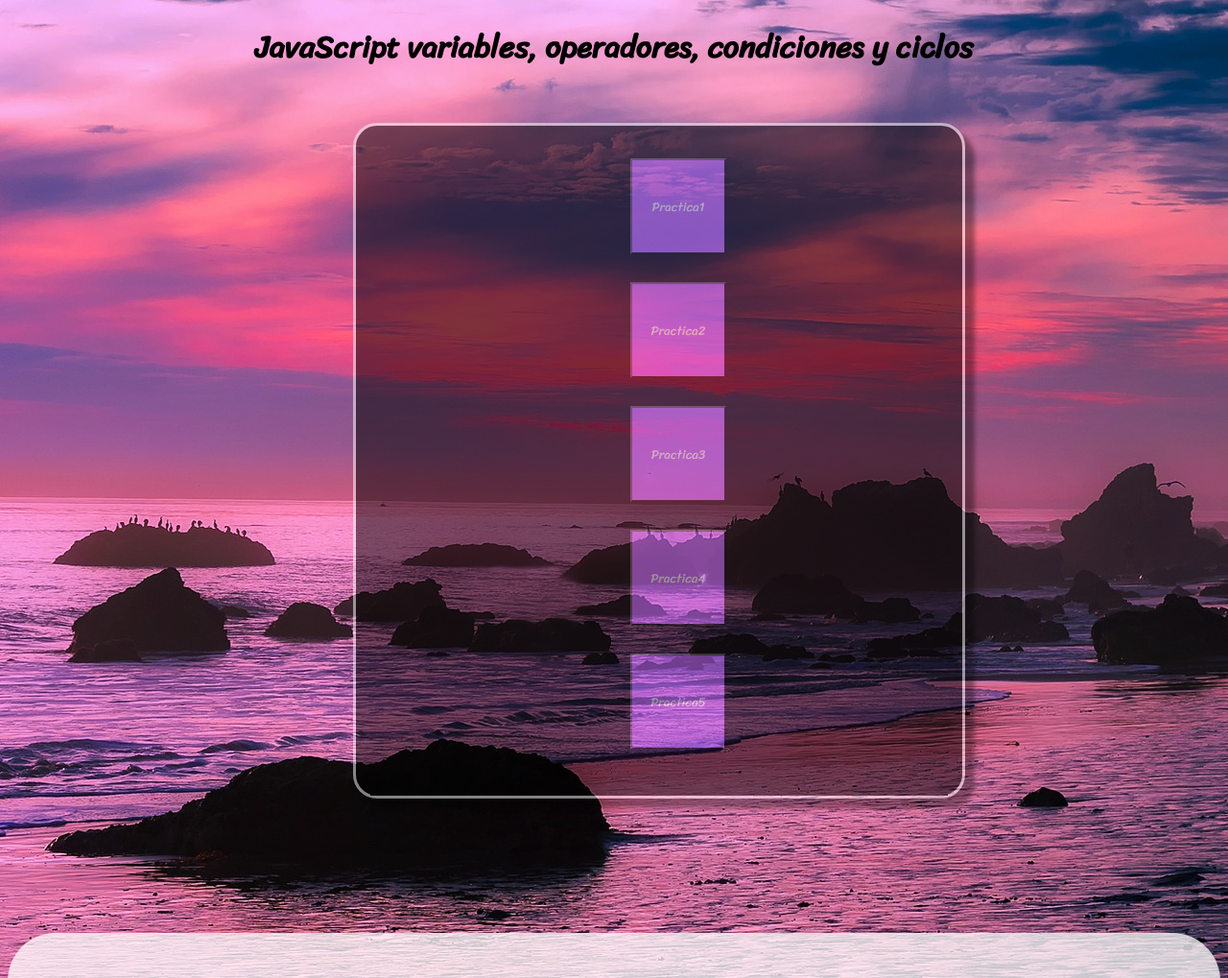
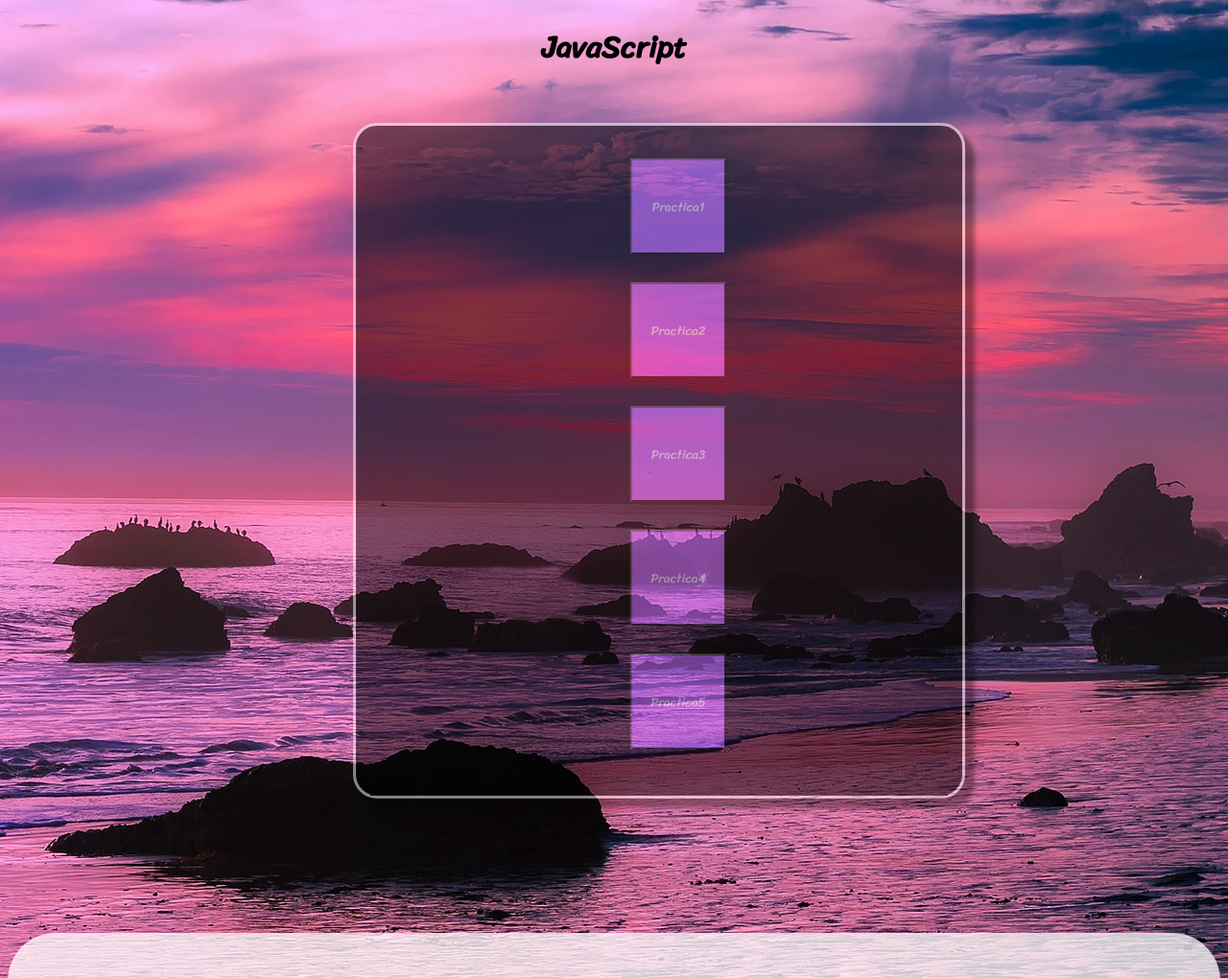
Before and after one commit to ClaudiaDeJesusAlfaro/SistemasO, a plain HTML site: page index.html in a window 1280 px wide. Shown: the top 1019 px of the page at 96% size. Drawn offline with Linux system fonts and the light colour scheme.

Commit message:
Seguimos aqui

```diff
--- a/index.html
+++ b/index.html
@@ -86,7 +86,7 @@ input{
     </style>
   </head>
   <body>
-<h1 align="center">JavaScript variables, operadores, condiciones y ciclos</h1>
+<h1 align="center">JavaScript</h1>
     <article class="contenido">
       <div class="Opciones">
         <ul>
```
